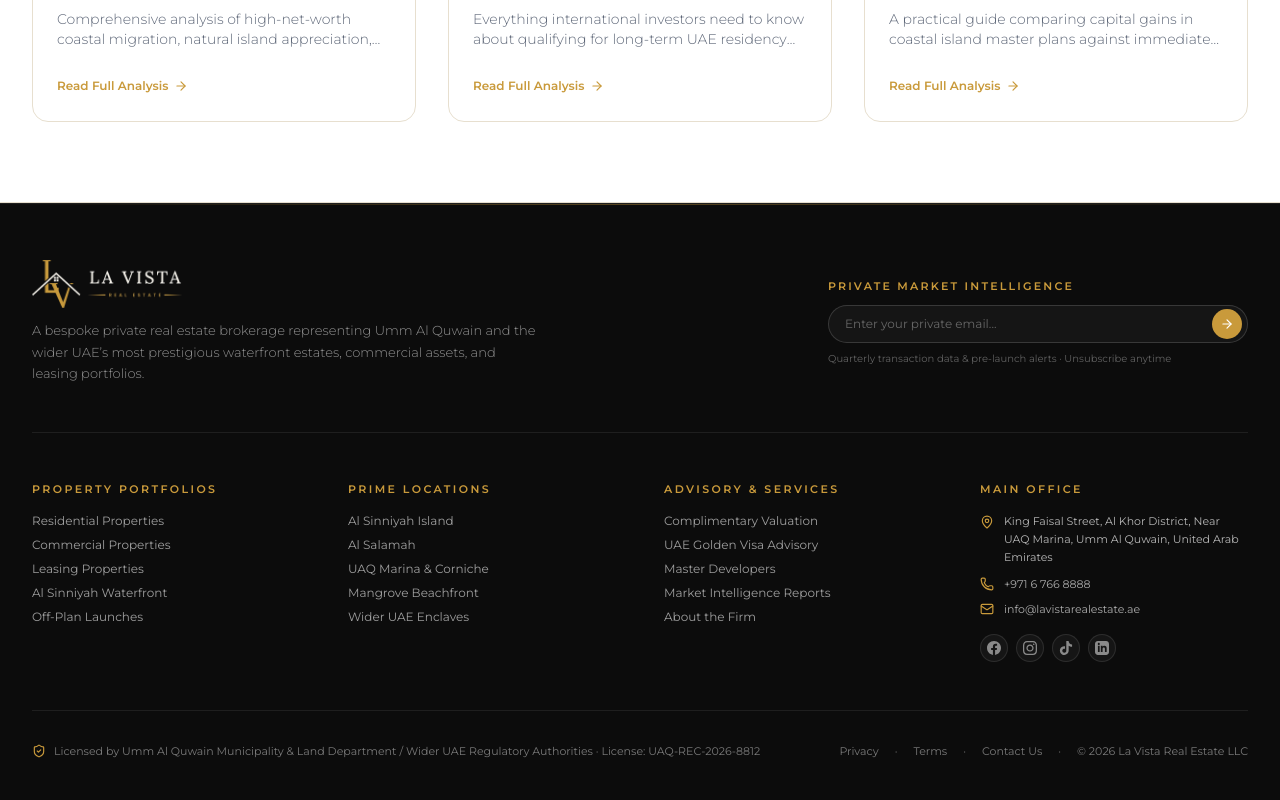
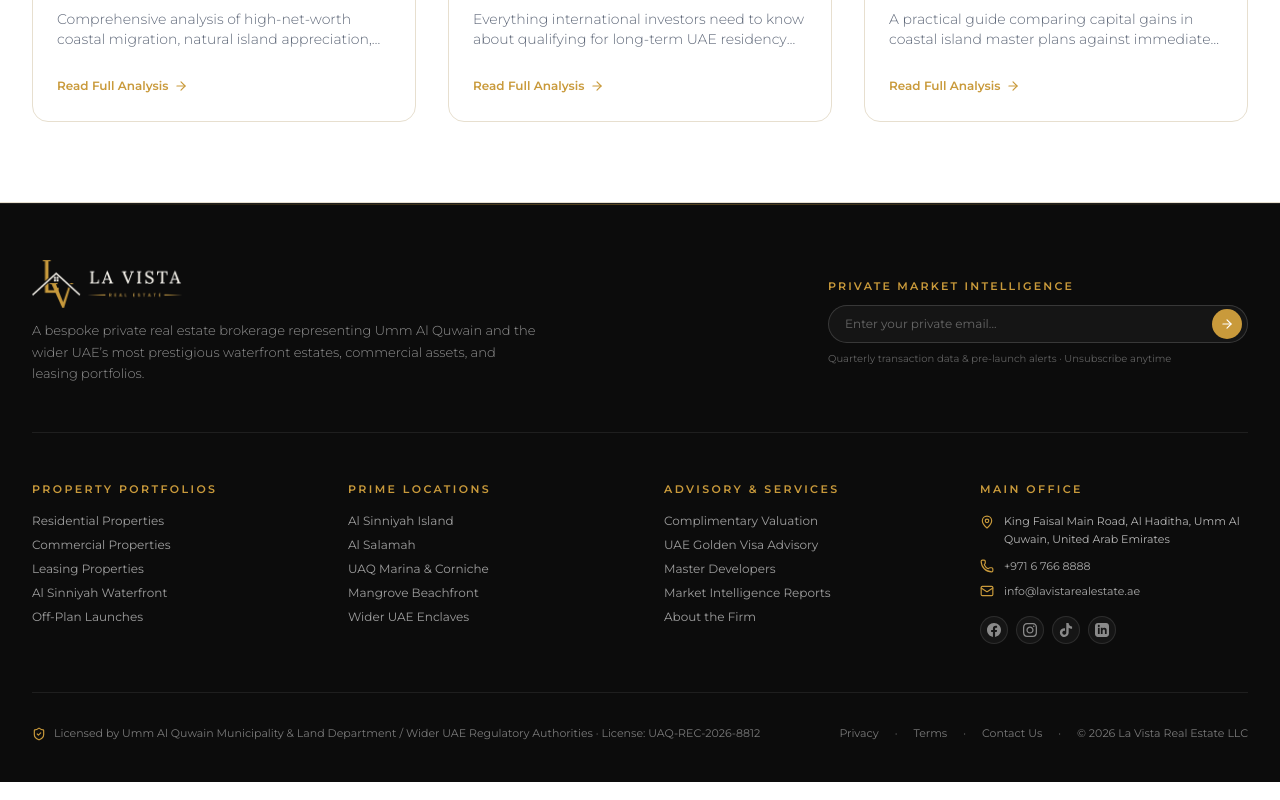
Before and after one commit to lavistarealestate26-ux/la-vista, a Next.js app: page / in a window 1280 px wide. Shown: the part 5675-6475 px from the top of the page. Built offline with nearby package versions, Linux system fonts and the light colour scheme.

Commit message:
fix(contact): update official business address to King Faisal Main Road, Al Haditha, Umm Al Quwain and sync Google Maps location

```diff
--- a/src/app/valuation/page.tsx
+++ b/src/app/valuation/page.tsx
@@ -146,6 +146,7 @@ export default function ValuationPage() {
                     <optgroup label="Umm Al Quwain">
                       <option value="Al Sinniyah Island">Al Sinniyah Island</option>
                       <option value="Al Salamah">Al Salamah</option>
+                      <option value="Al Haditha">Al Haditha (King Faisal Road)</option>
                       <option value="UAQ Marina">UAQ Marina & Corniche</option>
                       <option value="Mangrove Beachfront">Mangrove Beachfront</option>
                       <option value="Al Ramlah">Al Ramlah & Al Raudah</option>
--- a/src/components/home/HeroSection.tsx
+++ b/src/components/home/HeroSection.tsx
@@ -14,6 +14,7 @@ import {
 const UAQ_AREAS = [
   "Al Sinniyah Island",
   "Al Salamah",
+  "Al Haditha",
   "UAQ Marina",
   "Mangrove Beachfront",
   "Al Ramlah",
--- a/src/components/listings/ListingsContent.tsx
+++ b/src/components/listings/ListingsContent.tsx
@@ -263,6 +263,7 @@ export default function ListingsContent() {
                 <optgroup label="Umm Al Quwain">
                   <option value="Al Sinniyah Island">Al Sinniyah Island</option>
                   <option value="Al Salamah">Al Salamah</option>
+                  <option value="Al Haditha">Al Haditha (King Faisal Road)</option>
                   <option value="UAQ Marina">UAQ Marina</option>
                   <option value="Mangrove Beachfront">Mangrove Beachfront</option>
                   <option value="Al Ramlah">Al Ramlah & Al Raudah</option>
--- a/src/components/modals/ValuationModal.tsx
+++ b/src/components/modals/ValuationModal.tsx
@@ -148,6 +148,7 @@ export default function ValuationModal({ isOpen, onClose }: ValuationModalProps)
                   >
                     <option value="Al Sinniyah Island">Al Sinniyah Island</option>
                     <option value="Al Salamah">Al Salamah</option>
+                    <option value="Al Haditha">Al Haditha (King Faisal Road)</option>
                     <option value="UAQ Marina">UAQ Marina</option>
                     <option value="Mangrove Beachfront">Mangrove Beachfront</option>
                     <option value="Al Ramlah">Al Ramlah & Al Raudah</option>
--- a/src/data/contactInfo.ts
+++ b/src/data/contactInfo.ts
@@ -10,10 +10,10 @@ export const CONTACT_INFO = {
   ),
   email: "info@lavistarealestate.ae",
   supportEmail: "inquiries@lavistarealestate.ae",
-  address: "King Faisal Street, Al Khor District, Near UAQ Marina, Umm Al Quwain, United Arab Emirates",
-  shortAddress: "Al Khor District, Umm Al Quwain, UAE",
-  googleMapsUrl: "https://maps.google.com/?q=Umm+Al+Quwain+United+Arab+Emirates",
-  googleMapsEmbed: "https://www.google.com/maps/embed?pb=!1m18!1m12!1m3!1d115160.77123956322!2d55.4851217!3d25.5652613!2m3!1f0!2f0!3f0!3m2!1i1024!2i768!4f13.1!3m3!1m2!1s0x3ef5fc1c37b75f85%3A0x6b7724a8738382d5!2sUmm%20Al%20Quwain!5e0!3m2!1sen!2sae!4v1700000000000!5m2!1sen!2sae",
+  address: "King Faisal Main Road, Al Haditha, Umm Al Quwain, United Arab Emirates",
+  shortAddress: "Al Haditha, King Faisal Main Road, Umm Al Quwain, UAE",
+  googleMapsUrl: "https://www.google.com/maps/search/?api=1&query=King+Faisal+Road+Al+Haditha+Umm+Al+Quwain",
+  googleMapsEmbed: "https://maps.google.com/maps?q=King+Faisal+Road,+Al+Haditha,+Umm+Al+Quwain&t=&z=15&ie=UTF8&iwloc=&output=embed",
   socials: {
     facebook: "https://facebook.com/lavistarealestateuae",
     instagram: "https://instagram.com/lavistarealestateuae",
```
Also changed, not shown: public/llms.txt.
